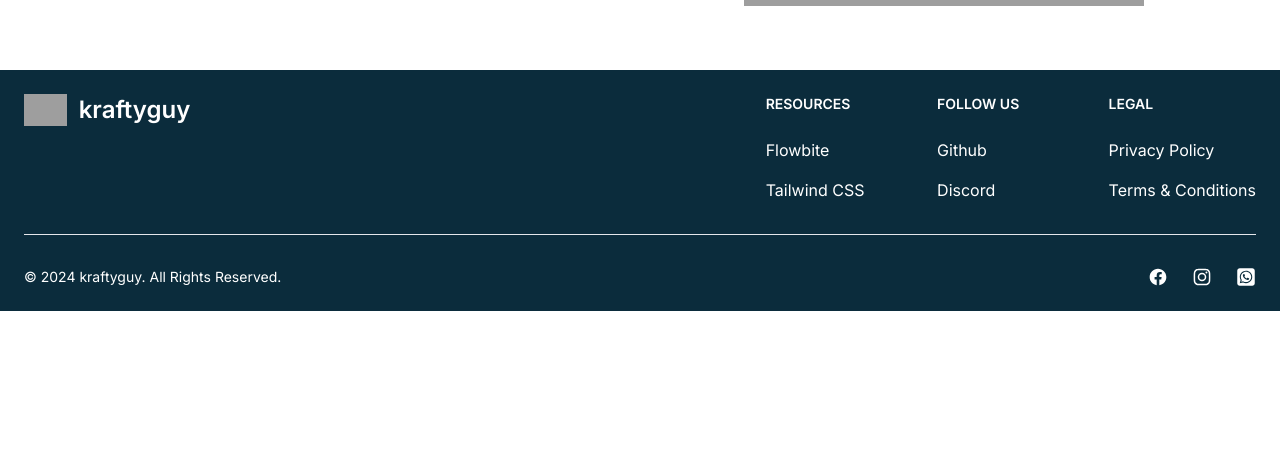
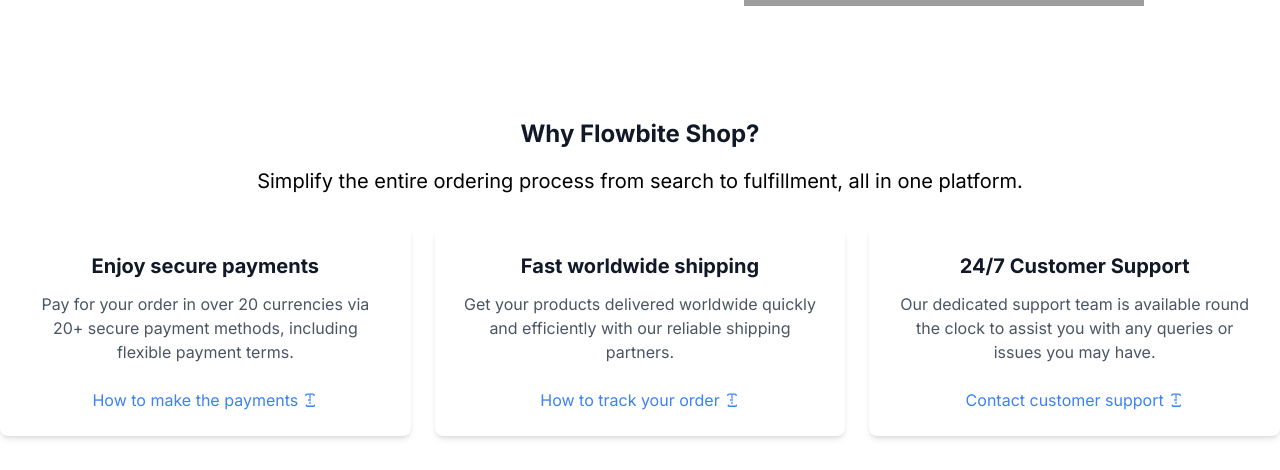
Before and after one commit to manishaverma15/krafty-guy, a Next.js app: page / in a window 1280 px wide. Shown: the part 482-952 px from the top of the page. Before the commit the page ends 800 px from the top, so only its background shows below. Built offline with nearby package versions, Linux system fonts and the light colour scheme; grey boxes are pictures that could not be loaded.

Commit message:
feat: add why choose us section

```diff
--- a/src/app/page.js
+++ b/src/app/page.js
@@ -1,10 +1,12 @@
 import React from "react";
 import HeroSection from "@/components/hero/hero";
+import WhyUs from "@/components/whyUs/whyUs";
 
 export default function Home() {
   return (
     <>
       <HeroSection />
+      <WhyUs />
     </>
   );
 }
--- /dev/null
+++ b/src/components/whyUs/whyUs.js
@@ -0,0 +1,96 @@
+import React from "react";
+
+const WhyUs = () => {
+  return (
+    <>
+      <div className="bg-white dark:bg-gray-800 py-12">
+        <div className="max-w-screen-xl mx-auto text-center">
+          <h2 className="text-2xl font-bold text-gray-900 dark:text-white mb-4">Why Flowbite Shop?</h2>
+          <p className="text-gray dark:text-gray" style={{ fontSize: '1.25rem' }}>
+            Simplify the entire ordering process from search to fulfillment, all in one platform.
+          </p>
+        </div>
+        <div className="max-w-screen-xl mx-auto mt-8 grid gap-6 md:grid-cols-3">
+          {/* Card 1 */}
+          <div className="bg-white dark:bg-gray-800 rounded-lg shadow-md overflow-hidden text-center">
+            <div className="p-6">
+              <h3 className="text-xl font-bold text-gray-900 dark:text-white mb-3">Enjoy secure payments</h3>
+              <p className="text-gray-600 dark:text-gray-400 mb-6">
+                Pay for your order in over 20 currencies via 20+ secure payment methods, including flexible payment terms.
+              </p>
+              <a href="#" className="text-blue-500 hover:underline flex items-center justify-center">
+                How to make the payments
+                <svg
+                  xmlns="http://www.w3.org/2000/svg"
+                  className="w-4 h-4 ml-1"
+                  viewBox="0 0 20 20"
+                  fill="currentColor"
+                  aria-hidden="true"
+                >
+                  <path
+                    fillRule="evenodd"
+                    d="M10 3a.75.75 0 01.75.75v10.5a.75.75 0 01-1.5 0V3.75A.75.75 0 0110 3zm1.22 5.97a.75.75 0 00-1.06-1.06L7.78 9.47a.75.75 0 000 1.06l2.36 2.36a.75.75 0 101.06-1.06L9.06 10l1.16-1.16zM4.75 16.25a.75.75 0 011.5 0v.75h8.5v-.75a.75.75 0 011.5 0v.75a1.75 1.75 0 01-1.75 1.75H6.25a1.75 1.75 0 01-1.75-1.75v-.75zM4 4.25C4 3.01 5.01 2 6.25 2h7.5C14.99 2 16 3.01 16 4.25V5h-1.5V4.25c0-.414-.336-.75-.75-.75h-7.5c-.414 0-.75.336-.75.75V5H4v-.75z"
+                    clipRule="evenodd"
+                  />
+                </svg>
+              </a>
+            </div>
+          </div>
+
+          {/* Card 2 */}
+          <div className="bg-white dark:bg-gray-800 rounded-lg shadow-md overflow-hidden text-center">
+            <div className="p-6">
+              <h3 className="text-xl font-bold text-gray-900 dark:text-white mb-3">Fast worldwide shipping</h3>
+              <p className="text-gray-600 dark:text-gray-400 mb-6">
+                Get your products delivered worldwide quickly and efficiently with our reliable shipping partners.
+              </p>
+              <a href="#" className="text-blue-500 hover:underline flex items-center justify-center">
+                How to track your order
+                <svg
+                  xmlns="http://www.w3.org/2000/svg"
+                  className="w-4 h-4 ml-1"
+                  viewBox="0 0 20 20"
+                  fill="currentColor"
+                  aria-hidden="true"
+                >
+                  <path
+                    fillRule="evenodd"
+                    d="M10 3a.75.75 0 01.75.75v10.5a.75.75 0 01-1.5 0V3.75A.75.75 0 0110 3zm1.22 5.97a.75.75 0 00-1.06-1.06L7.78 9.47a.75.75 0 000 1.06l2.36 2.36a.75.75 0 101.06-1.06L9.06 10l1.16-1.16zM4.75 16.25a.75.75 0 011.5 0v.75h8.5v-.75a.75.75 0 011.5 0v.75a1.75 1.75 0 01-1.75 1.75H6.25a1.75 1.75 0 01-1.75-1.75v-.75zM4 4.25C4 3.01 5.01 2 6.25 2h7.5C14.99 2 16 3.01 16 4.25V5h-1.5V4.25c0-.414-.336-.75-.75-.75h-7.5c-.414 0-.75.336-.75.75V5H4v-.75z"
+                    clipRule="evenodd"
+                  />
+                </svg>
+              </a>
+            </div>
+          </div>
+
+          {/* Card 3 */}
+          <div className="bg-white dark:bg-gray-800 rounded-lg shadow-md overflow-hidden text-center">
+            <div className="p-6">
+              <h3 className="text-xl font-bold text-gray-900 dark:text-white mb-3">24/7 Customer Support</h3>
+              <p className="text-gray-600 dark:text-gray-400 mb-6">
+                Our dedicated support team is available round the clock to assist you with any queries or issues you may have.
+              </p>
+              <a href="#" className="text-blue-500 hover:underline flex items-center justify-center">
+                Contact customer support
+                <svg
+                  xmlns="http://www.w3.org/2000/svg"
+                  className="w-4 h-4 ml-1"
+                  viewBox="0 0 20 20"
+                  fill="currentColor"
+                  aria-hidden="true"
+                >
+                  <path
+                    fillRule="evenodd"
+                    d="M10 3a.75.75 0 01.75.75v10.5a.75.75 0 01-1.5 0V3.75A.75.75 0 0110 3zm1.22 5.97a.75.75 0 00-1.06-1.06L7.78 9.47a.75.75 0 000 1.06l2.36 2.36a.75.75 0 101.06-1.06L9.06 10l1.16-1.16zM4.75 16.25a.75.75 0 011.5 0v.75h8.5v-.75a.75.75 0 011.5 0v.75a1.75 1.75 0 01-1.75 1.75H6.25a1.75 1.75 0 01-1.75-1.75v-.75zM4 4.25C4 3.01 5.01 2 6.25 2h7.5C14.99 2 16 3.01 16 4.25V5h-1.5V4.25c0-.414-.336-.75-.75-.75h-7.5c-.414 0-.75.336-.75.75V5H4v-.75z"
+                    clipRule="evenodd"
+                  />
+                </svg>
+              </a>
+            </div>
+          </div>
+        </div>
+      </div>
+    </>
+  )
+}
+export default WhyUs;
```
Also changed, not shown: 1 other file (tests, documents, lock files or other folders).
